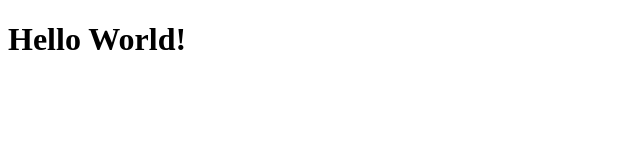
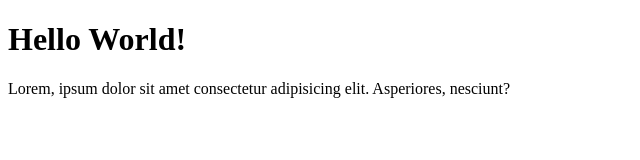
Before and after one commit to NicholasAli/belajar-git-3, a plain HTML site: page index.html in a window 1280 px wide. Shown: the whole page, without its empty margins (0-640 px from the left). Drawn offline with Linux system fonts and the light colour scheme.

Commit message:
menambahkan paragraf

```diff
--- a/index.html
+++ b/index.html
@@ -8,6 +8,6 @@
 </head>
 <body>
     <h1>Hello World!</h1>
-
+    <p>Lorem, ipsum dolor sit amet consectetur adipisicing elit. Asperiores, nesciunt?</p>
 </body>
 </html>
```
